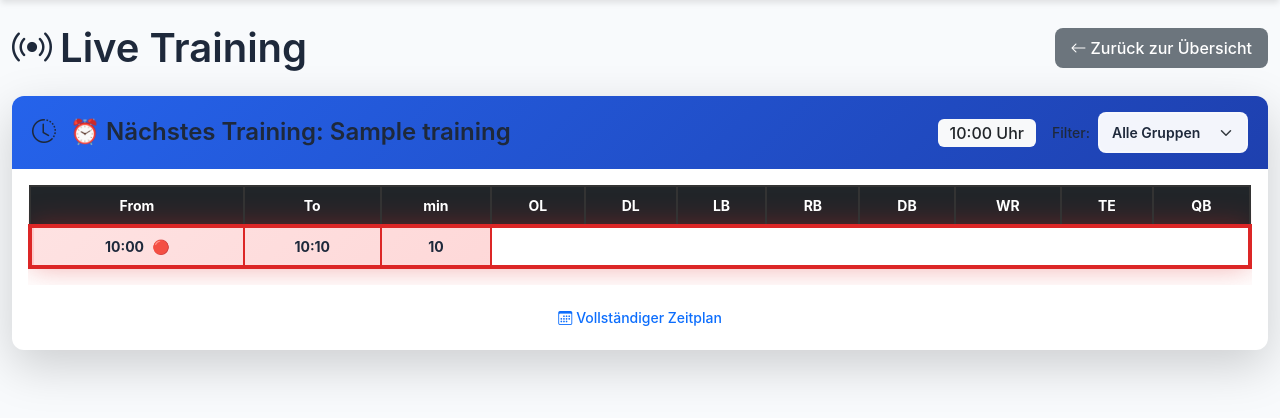
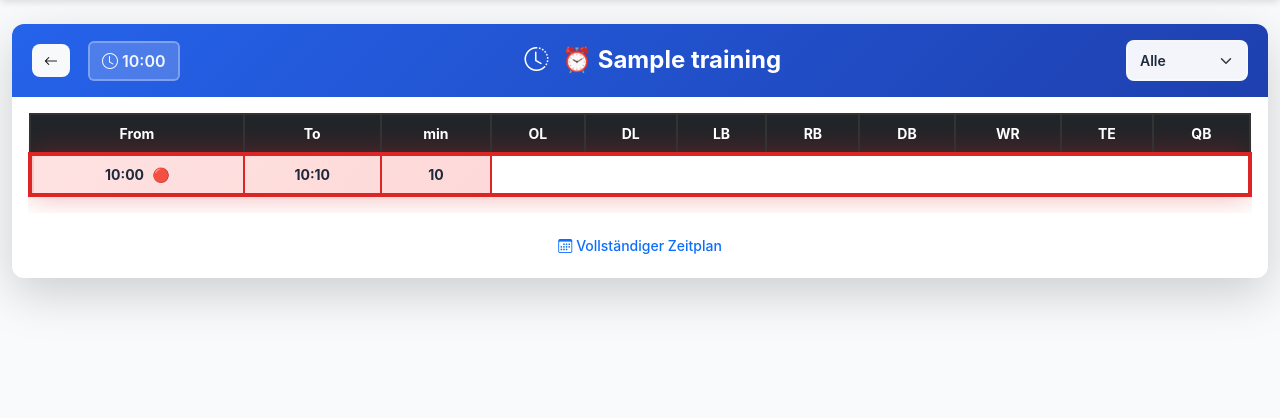
Before and after one commit to swisi/tt-agenda, a Flask app: template templates/live.html in a window 1280 px wide. Shown: the part 72-490 px from the top of the page. Run offline with Flask 3, Linux system fonts and the light colour scheme; tables that the repository leaves empty hold one stand-in row (values such as "Sample post"); the template is opened without the code that fills it: values that come from a table or form of the project are taken from there, most other values are stand-ins (such as "Sample title", 1, 10 or a date in 2020).

Commit message:
Live Ansicht überarbeitet

```diff
--- a/templates/live.html
+++ b/templates/live.html
@@ -1,50 +1,48 @@
 {% extends "base.html" %}
 
 {% block content %}
-<div class="d-flex justify-content-between align-items-center mb-4">
-    <h1 class="mb-0">
-        <i class="bi bi-broadcast me-2"></i>Live Training
-    </h1>
-    <a href="{{ url_for('index') }}" class="btn btn-secondary">
-        <i class="bi bi-arrow-left me-1"></i>Zurück zur Übersicht
-    </a>
-</div>
 
 <!-- Live Training -->
 {% if current_training %}
 <div class="card mb-4 border-0 shadow-lg" id="live-training-widget">
     <div class="card-header {% if training_status == 'running' %}bg-danger{% else %}bg-primary{% endif %} text-white">
-        <div class="d-flex justify-content-between align-items-center flex-wrap gap-3">
-            <div class="d-flex align-items-center gap-3 flex-wrap">
-                <h4 class="mb-0">
+        <div class="live-header-toolbar">
+            <!-- Zurück Button, Timer & Uhrzeit -->
+            <div class="live-header-left">
+                <a href="{{ url_for('index') }}" class="btn btn-sm btn-light me-2">
+                    <i class="bi bi-arrow-left"></i>
+                </a>
+                {% if training_status == 'running' and current_activity %}
+                <div id="countdown-timer-compact" class="countdown-timer-compact me-2">
+                    <span class="countdown-icon-small">⏱️</span>
+                    <span class="countdown-value-compact" id="countdown-value-compact">--:--</span>
+                </div>
+                {% endif %}
+                <div class="current-time-inline">
+                    <i class="bi bi-clock me-1"></i>{{ now.strftime('%H:%M') }}
+                </div>
+            </div>
+
+            <!-- Trainingsname Mitte -->
+            <div class="live-header-center">
+                <div class="training-title">
                     <i class="bi bi-{% if training_status == 'running' %}broadcast{% else %}clock-history{% endif %} me-2"></i>
                     {% if training_status == 'running' %}
-                        🔴 LIVE: {{ current_training.name }}
+                        🔴 {{ current_training.name }}
                     {% else %}
-                        ⏰ Nächstes Training: {{ current_training.name }}
+                        ⏰ {{ current_training.name }}
                     {% endif %}
-                </h4>
-                {% if training_status == 'running' and current_activity %}
-                <div id="countdown-timer" class="countdown-timer-large">
-                    <div class="countdown-icon">⏱️</div>
-                    <div class="countdown-content">
-                        <div class="countdown-label">Noch verbleibend</div>
-                        <div class="countdown-value-large" id="countdown-value">--:--</div>
-                    </div>
                 </div>
-                {% endif %}
             </div>
-            <div class="d-flex gap-2 align-items-center">
-                <span class="badge bg-light text-dark fs-6 me-2">{{ now.strftime('%H:%M') }} Uhr</span>
-                <div class="d-flex align-items-center gap-2">
-                    <label for="liveGroupFilter" class="form-label mb-0 small">Filter:</label>
-                    <select id="liveGroupFilter" class="form-select form-select-sm live-filter-select">
-                        <option value="all">Alle Gruppen</option>
-                        {% for group in position_groups %}
-                        <option value="{{ group }}">{{ group }}</option>
-                        {% endfor %}
-                    </select>
-                </div>
+
+            <!-- Gruppen-Filter Rechts -->
+            <div class="live-header-right">
+                <select id="liveGroupFilter" class="form-select form-select-sm live-filter-inline">
+                    <option value="all">Alle</option>
+                    {% for group in position_groups %}
+                    <option value="{{ group }}">{{ group }}</option>
+                    {% endfor %}
+                </select>
             </div>
         </div>
     </div>
@@ -291,18 +289,177 @@
         }
     }
 
-    /* Countdown Timer Styles - Große Version */
-    .countdown-timer-large {
+    /* Live Header Toolbar im Card-Header */
+    .live-header-toolbar {
+        display: flex;
+        justify-content: space-between;
+        align-items: center;
+        gap: 15px;
+        flex-wrap: wrap;
+    }
+
+    .live-header-left {
         display: flex;
         align-items: center;
-        gap: 12px;
-        background: rgba(255, 255, 255, 0.25);
-        padding: 12px 20px;
-        border-radius: 12px;
+        gap: 10px;
+        flex: 0 0 auto;
+    }
+
+    .live-header-center {
+        display: flex;
+        align-items: center;
+        justify-content: center;
+        flex: 1 1 auto;
+        min-width: 200px;
+    }
+
+    .live-header-right {
+        display: flex;
+        align-items: center;
+        flex: 0 0 auto;
+    }
+
+    .training-title {
+        font-size: 1.5rem;
+        font-weight: bold;
+        text-align: center;
+        line-height: 1.2;
+    }
+
+    .current-time-inline {
+        font-size: 1rem;
+        opacity: 0.95;
+        font-weight: 600;
+        background: rgba(255, 255, 255, 0.2);
+        padding: 6px 12px;
+        border-radius: 6px;
+        border: 2px solid rgba(255, 255, 255, 0.3);
         backdrop-filter: blur(10px);
-        border: 3px solid rgba(255, 255, 255, 0.4);
-        box-shadow: 0 4px 15px rgba(0, 0, 0, 0.2);
+    }
+
+    /* Kompakter Countdown Timer */
+    .countdown-timer-compact {
+        display: flex;
+        align-items: center;
+        gap: 6px;
+        background: rgba(255, 255, 255, 0.2);
+        padding: 6px 12px;
+        border-radius: 6px;
+        color: white;
+        font-weight: bold;
+        border: 2px solid rgba(255, 255, 255, 0.3);
+        backdrop-filter: blur(10px);
         transition: all 0.3s ease;
+    }
+
+    .countdown-icon-small {
+        font-size: 1rem;
+        animation: pulse 2s infinite;
+    }
+
+    .countdown-value-compact {
+        font-size: 1.25rem;
+        font-family: 'Courier New', monospace;
+        letter-spacing: 1px;
+        text-shadow: 0 1px 3px rgba(0, 0, 0, 0.3);
+    }
+
+    .countdown-timer-compact.countdown-warning {
+        background: rgba(245, 158, 11, 0.3);
+        border-color: rgba(245, 158, 11, 0.6);
+        animation: warningPulse 1s infinite;
+    }
+
+    .countdown-timer-compact.countdown-critical {
+        background: rgba(239, 68, 68, 0.4);
+        border-color: rgba(239, 68, 68, 0.8);
+        animation: criticalPulse 0.5s infinite;
+    }
+
+    .countdown-timer-compact.countdown-finished {
+        background: rgba(107, 114, 128, 0.3);
+        border-color: rgba(107, 114, 128, 0.6);
+    }
+
+    /* Inline Filter */
+    .live-filter-inline {
+        min-width: 120px;
+        background-color: rgba(255, 255, 255, 0.95);
+        border: 2px solid rgba(255, 255, 255, 0.3);
+        color: #1e293b;
+        font-weight: 600;
+        backdrop-filter: blur(10px);
+    }
+
+    .live-filter-inline:focus {
+        background-color: white;
+        border-color: rgba(255, 255, 255, 0.8);
+        box-shadow: 0 0 0 3px rgba(255, 255, 255, 0.2);
+    }
+
+    .live-filter-inline option {
+        background-color: white;
+        color: #1e293b;
+    }
+
+    /* Responsive Design */
+    @media (max-width: 992px) {
+        .training-title {
+            font-size: 1.25rem;
+        }
+    }
+
+    @media (max-width: 768px) {
+        .live-header-toolbar {
+            gap: 8px;
+        }
+
+        .live-header-center {
+            order: -1;
+            width: 100%;
+            margin-bottom: 10px;
+        }
+
+        .training-title {
+            font-size: 1.1rem;
+        }
+
+        .current-time-inline {
+            font-size: 0.875rem;
+            padding: 4px 8px;
+        }
+
+        .countdown-value-compact {
+            font-size: 1rem;
+        }
+
+        .live-filter-inline {
+            min-width: 100px;
+            font-size: 0.875rem;
+        }
+    }
+
+    @media (max-width: 576px) {
+        .live-header-left,
+        .live-header-right {
+            flex: 1 1 auto;
+        }
+
+        .live-header-right {
+            justify-content: flex-end;
+        }
+
+        .training-title {
+            font-size: 0.95rem;
+        }
+
+        .current-time-inline {
+            font-size: 0.75rem;
+        }
+
+        .countdown-timer-compact {
+            padding: 4px 8px;
+        }
     }
 
     .countdown-icon {
@@ -324,32 +481,6 @@
         text-transform: uppercase;
         letter-spacing: 1px;
         line-height: 1;
-    }
-
-    .countdown-value-large {
-        font-size: 2.5rem;
-        font-weight: 900;
-        font-family: 'Courier New', monospace;
-        line-height: 1;
-        text-shadow: 0 3px 6px rgba(0, 0, 0, 0.3);
-        letter-spacing: 2px;
-    }
-
-    .countdown-timer-large.countdown-warning {
-        background: rgba(245, 158, 11, 0.4) !important;
-        border-color: rgba(245, 158, 11, 0.8) !important;
-        animation: warningPulse 1s infinite;
-    }
-
-    .countdown-timer-large.countdown-critical {
-        background: rgba(239, 68, 68, 0.5) !important;
-        border-color: rgba(239, 68, 68, 1) !important;
-        animation: criticalPulse 0.5s infinite;
-    }
-
-    .countdown-timer-large.countdown-finished {
-        background: rgba(107, 114, 128, 0.4) !important;
-        border-color: rgba(107, 114, 128, 0.8) !important;
     }
 
     @keyframes pulse {
@@ -381,28 +512,6 @@
             transform: scale(1.08);
             box-shadow: 0 8px 40px rgba(239, 68, 68, 1);
         }
-    }
-
-    /* Live Filter Select */
-    .live-filter-select {
-        background-color: rgba(255, 255, 255, 0.95);
-        border: 2px solid rgba(255, 255, 255, 0.3);
-        color: #1e293b;
-        font-weight: 600;
-        min-width: 150px;
-        backdrop-filter: blur(10px);
-        transition: all 0.3s ease;
-    }
-
-    .live-filter-select:focus {
-        background-color: white;
-        border-color: rgba(255, 255, 255, 0.8);
-        box-shadow: 0 0 0 3px rgba(255, 255, 255, 0.2);
-    }
-
-    .live-filter-select option {
-        background-color: white;
-        color: #1e293b;
     }
 
     /* Filter Styles */
@@ -437,10 +546,10 @@
             const now = new Date(new Date().getTime() + timeDiff);
             const diff = currentActivityEndTime - now;
 
-            const timer = document.getElementById('countdown-timer');
+            const timer = document.getElementById('countdown-timer-compact');
 
             if (diff <= 0) {
-                document.getElementById('countdown-value').textContent = '00:00';
+                document.getElementById('countdown-value-compact').textContent = '00:00';
                 timer.classList.add('countdown-finished');
                 // Reload nach Ablauf
                 setTimeout(function() {
@@ -453,7 +562,7 @@
             const seconds = Math.floor((diff % 60000) / 1000);
 
             const display = String(minutes).padStart(2, '0') + ':' + String(seconds).padStart(2, '0');
-            document.getElementById('countdown-value').textContent = display;
+            document.getElementById('countdown-value-compact').textContent = display;
 
             // Warnung bei weniger als 2 Minuten
             if (diff < 120000 && !timer.classList.contains('countdown-warning')) {
```
